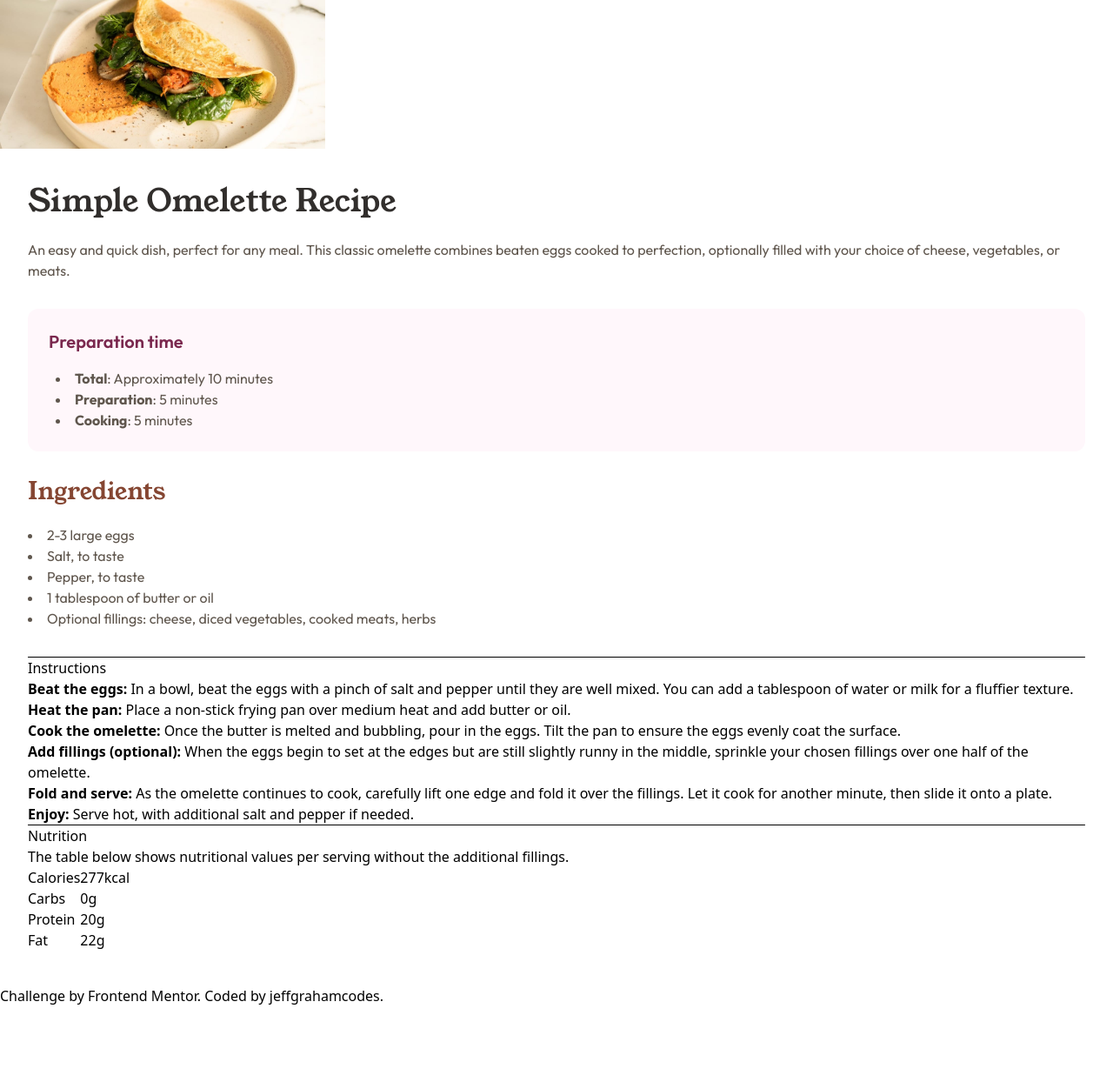
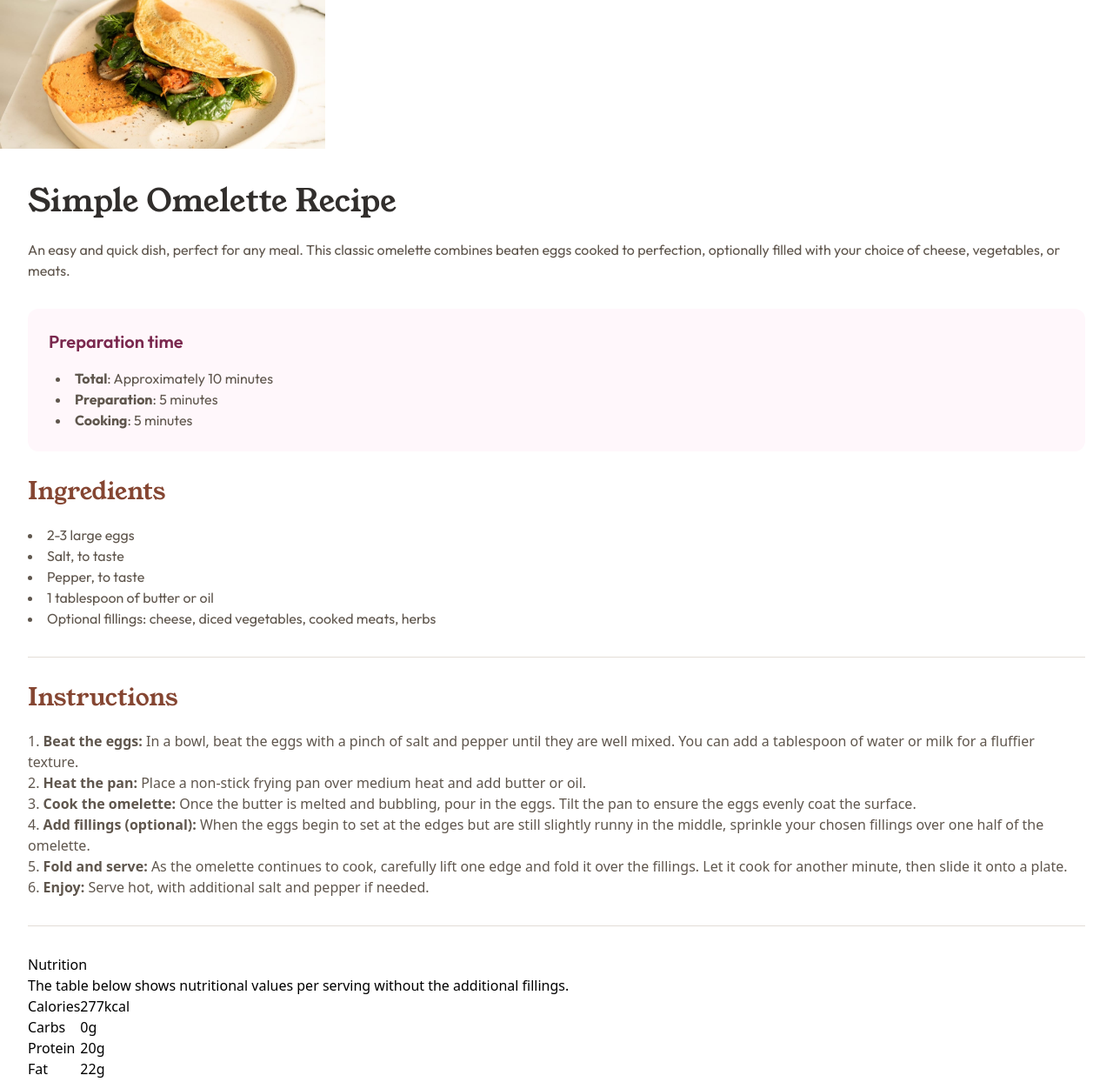
Before and after one commit to jeffgrahamcodes/recipe-page, a website: page src/index.html in a window 1280 px wide. Shown: the top 1244 px of the page at 87% size. Before the commit the page ends 1157 px from the top, so only its background shows below. Drawn offline with Linux system fonts and the light colour scheme.

Commit message:
style instructions

```diff
--- a/src/index.html
+++ b/src/index.html
@@ -54,7 +54,7 @@
               </li>
             </ul>
           </section>
-          <section class="mb-4">
+          <section>
             <h2
               class="font-(family-name:--font-young-serif) text-[28px] text-(--brown-800) mb-3 leading-none"
             >
@@ -73,10 +73,14 @@
               </li>
             </ul>
           </section>
-          <hr />
+          <hr class="text-(--stone-150) my-4" />
           <section>
-            <h2>Instructions</h2>
-            <ol>
+            <h2
+              class="font-(family-name:--font-young-serif) text-[28px] text-(--brown-800) mb-3 leading-none"
+            >
+              Instructions
+            </h2>
+            <ol class="list-decimal list-inside text-(--stone-600)">
               <li>
                 <strong>Beat the eggs:</strong> In a bowl, beat the
                 eggs with a pinch of salt and pepper until they are
@@ -110,7 +114,7 @@
               </li>
             </ol>
           </section>
-          <hr class="line" />
+          <hr class="text-(--stone-150) my-4" />
           <section class="nutrition">
             <h2>Nutrition</h2>
             <p>
```
Also changed, not shown: src/output.css.
